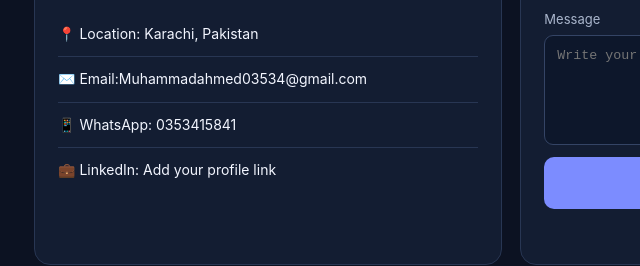
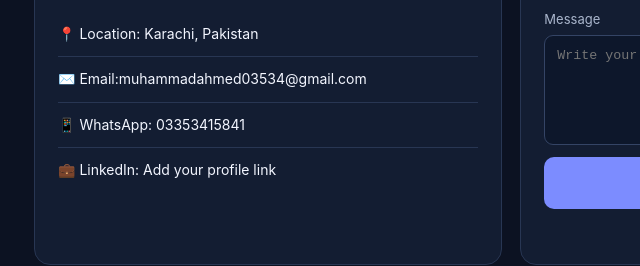
Before and after one commit to RoniXtar/Ahmed, a plain HTML site: page index.html in a window 1280 px wide. Shown: the part 3427-3693 px from the top of the page, 46-686 px from the left. Drawn offline with Linux system fonts and the light colour scheme.

Commit message:
Update contact details in index.html

```diff
--- a/index.html
+++ b/index.html
@@ -566,8 +566,8 @@ header, main, footer {
           <h3>Get in touch</h3>
           <p>This demo portfolio uses editable placeholder contact details. Replace these with the details you want to publish.</p>
           <div class="contact-line">📍 Location: Karachi, Pakistan</div>
-          <div class="contact-line">✉️ Email:Muhammadahmed03534@gmail.com</div>
-          <div class="contact-line">📱 WhatsApp: 0353415841 </div>
+          <div class="contact-line">✉️ Email:muhammadahmed03534@gmail.com</div>
+          <div class="contact-line">📱 WhatsApp: 03353415841 </div>
           <div class="contact-line">💼 LinkedIn: Add your profile link</div>
         </div>
         <div class="contact-card">
```
